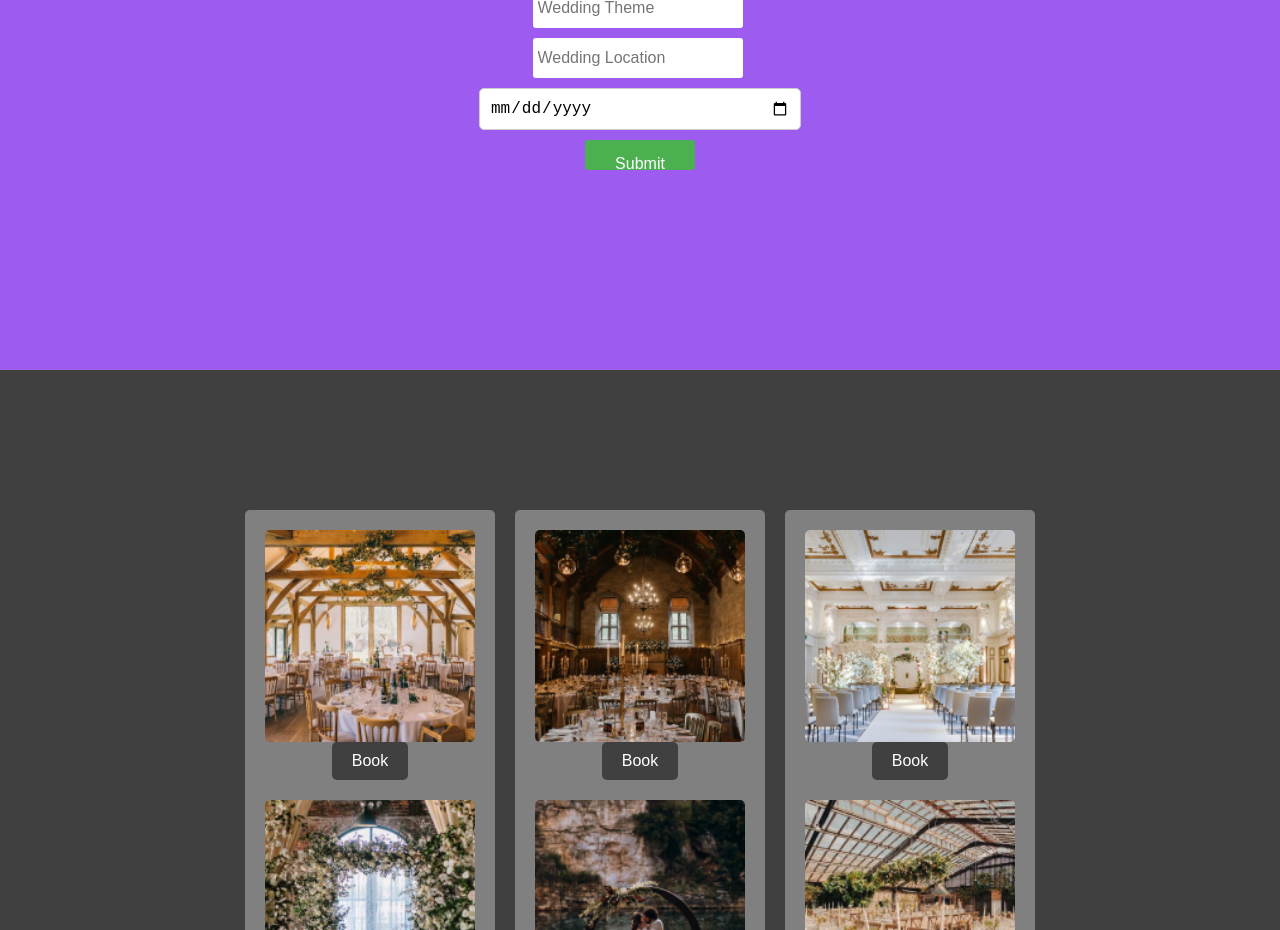
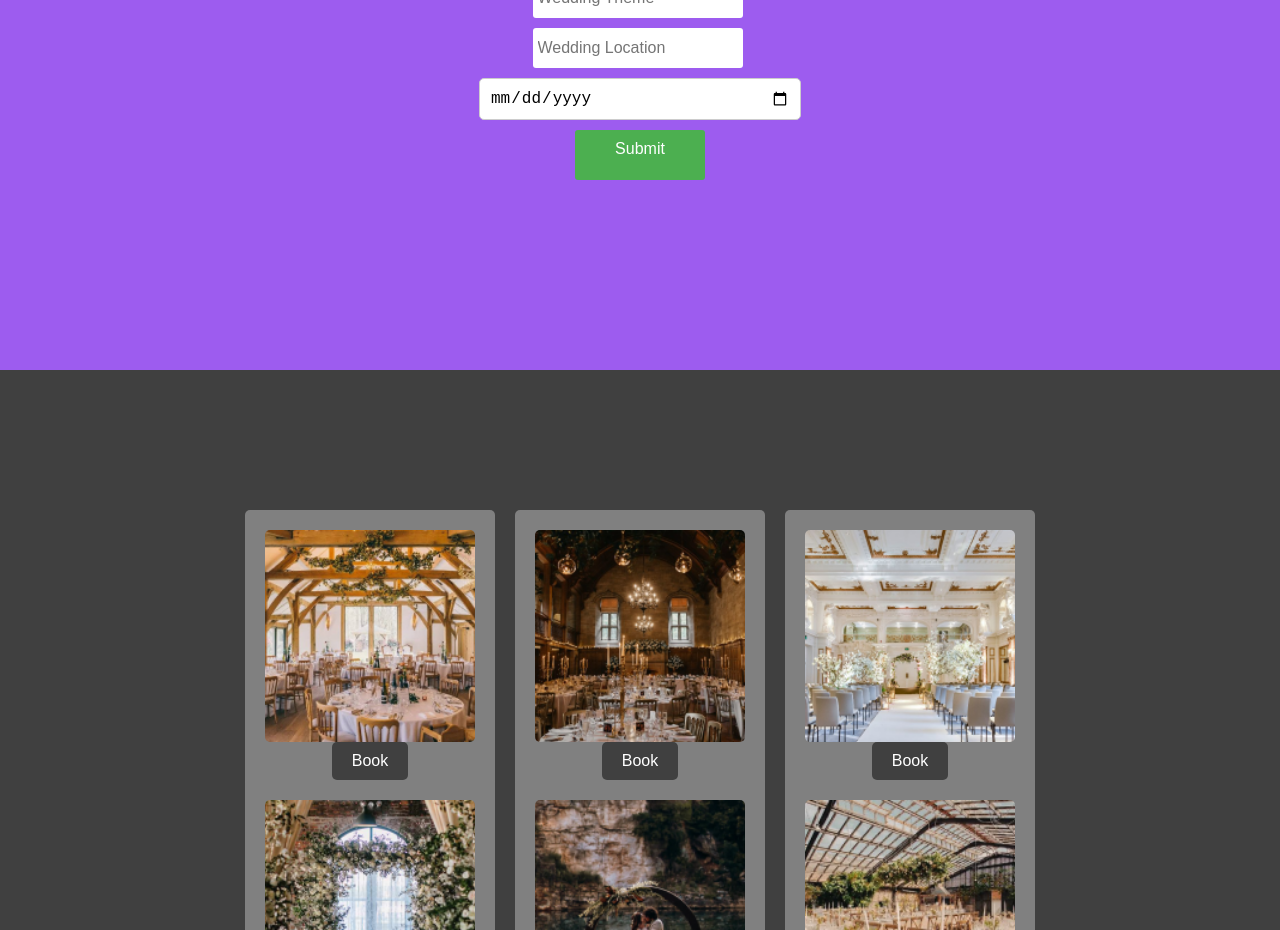
Before and after one commit to anthonymirandac/wedding-planner, a React (Create React App) app: page / in a window 1280 px wide. Shown: the part 1280-2210 px from the top of the page. Built offline with nearby package versions, Linux system fonts and the light colour scheme.

Commit message:
aligning submit button.

```diff
--- a/src/components/couples-questionnaire/CouplesQuestionnaire.css
+++ b/src/components/couples-questionnaire/CouplesQuestionnaire.css
@@ -48,7 +48,7 @@
   }
 
   .submit-button {
-    padding: 15px 30px;
+    padding: 10px 40px 40px 40px;
     font-size: 16px;
     color: white;
     background-color: #404040;
```
